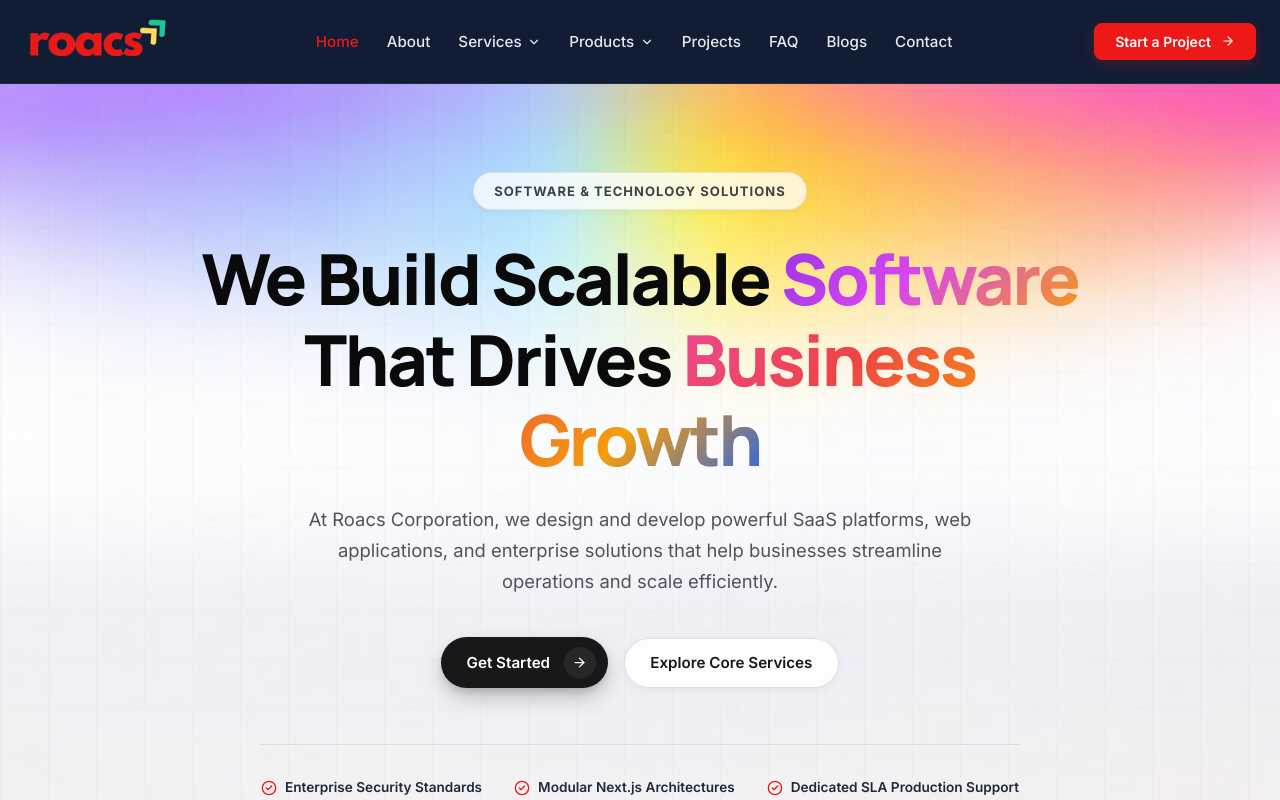
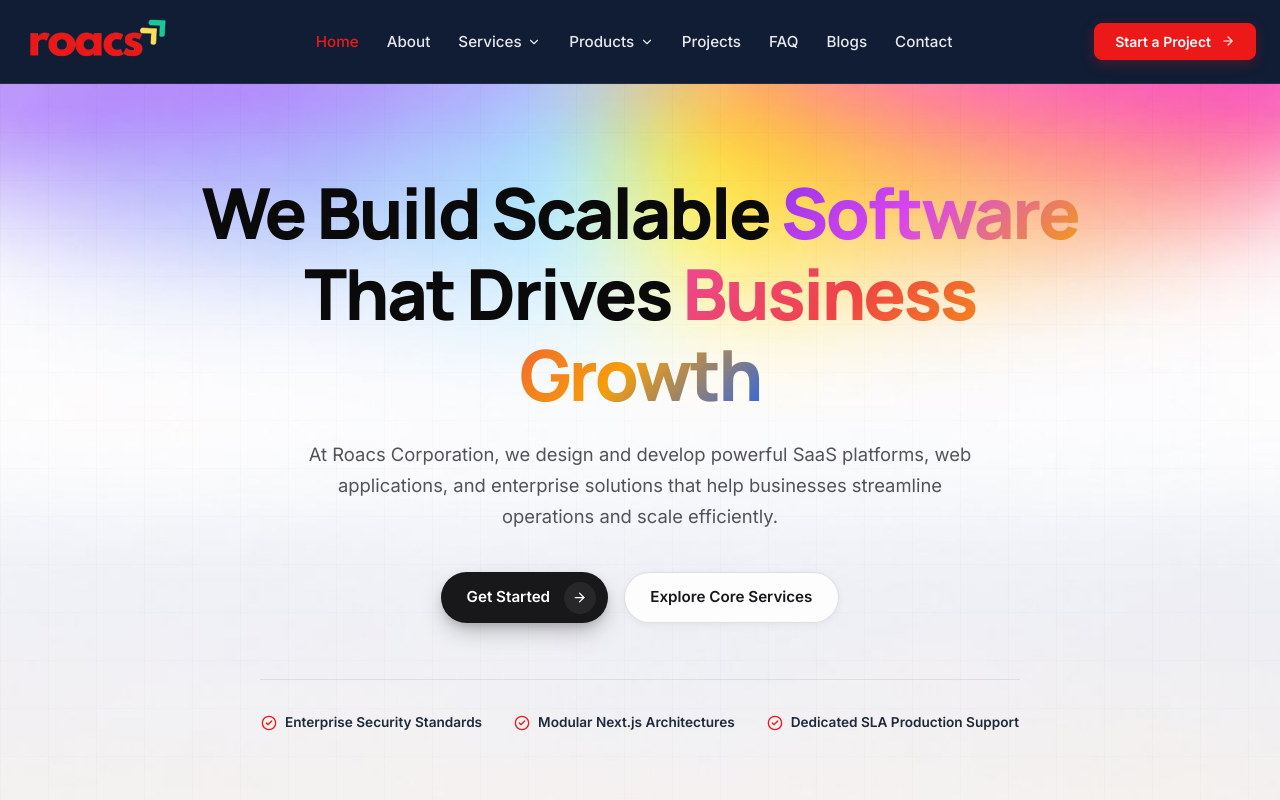
Before and after one commit to roacstech/roacs_new_website, a Next.js app: page / in a window 1280 px wide. Shown: the top 800 px of the page. Built offline with nearby package versions, Linux system fonts and the light colour scheme.

Commit message:
feat(hero): remove category pill badge above headline

```diff
--- a/src/components/home/Hero.tsx
+++ b/src/components/home/Hero.tsx
@@ -50,39 +50,8 @@ export function Hero() {
             zIndex: 1,
           }}
         >
-          {/* Centered Frosted Capsule Category Pill */}
+          {/* Centered High-Impact Headline with Reference UI Font Colors */}
           <Reveal delay={0.1}>
-            <div
-              style={{
-                display: "inline-flex",
-                alignItems: "center",
-                gap: "0.6rem",
-                padding: "0.45rem 1.25rem",
-                backgroundColor: "rgba(255, 255, 255, 0.75)",
-                border: "1px solid rgba(0, 0, 0, 0.08)",
-                borderRadius: "9999px",
-                marginBottom: "1.75rem",
-                boxShadow: "0 2px 10px rgba(0, 0, 0, 0.04)",
-                backdropFilter: "blur(10px)",
-                WebkitBackdropFilter: "blur(10px)",
-              }}
-            >
-              <span
-                style={{
-                  fontSize: "0.8125rem",
-                  fontWeight: 700,
-                  textTransform: "uppercase",
-                  letterSpacing: "0.08em",
-                  color: "#3F3F46",
-                }}
-              >
-                Software & Technology Solutions
-              </span>
-            </div>
-          </Reveal>
-
-          {/* Centered High-Impact Headline with Reference UI Font Colors */}
-          <Reveal delay={0.2}>
             <h1
               style={{
                 fontSize: "clamp(2.75rem, 5.5vw, 4.75rem)",
@@ -118,7 +87,7 @@ export function Hero() {
           </Reveal>
 
           {/* Centered Subtitle Copy */}
-          <Reveal delay={0.3}>
+          <Reveal delay={0.2}>
             <p
               style={{
                 fontSize: "1.15rem",
@@ -135,7 +104,7 @@ export function Hero() {
           </Reveal>
 
           {/* Centered CTA Button Group Styled Like Reference UI */}
-          <Reveal delay={0.4}>
+          <Reveal delay={0.3}>
             <div
               style={{
                 display: "flex",
@@ -228,7 +197,7 @@ export function Hero() {
           </Reveal>
 
           {/* Centered Credibility Badges */}
-          <Reveal delay={0.5}>
+          <Reveal delay={0.4}>
             <div
               style={{
                 display: "flex",
```
